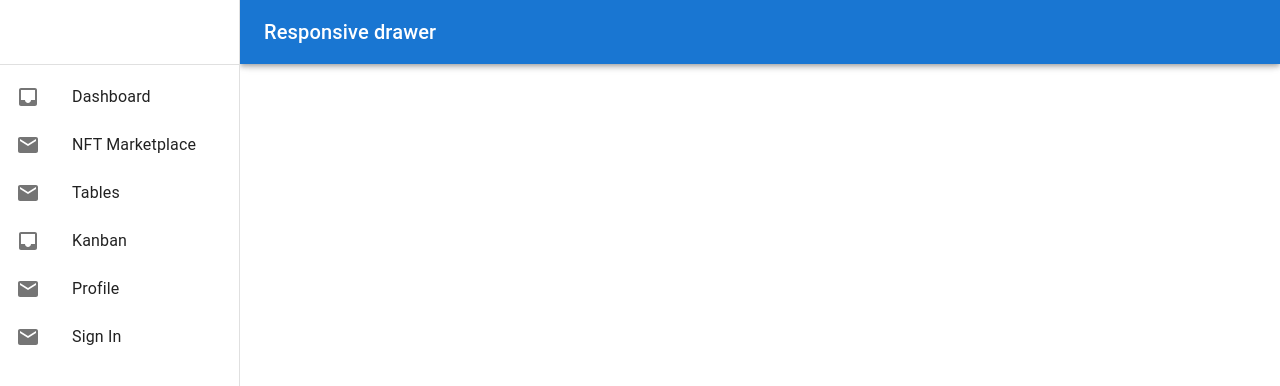
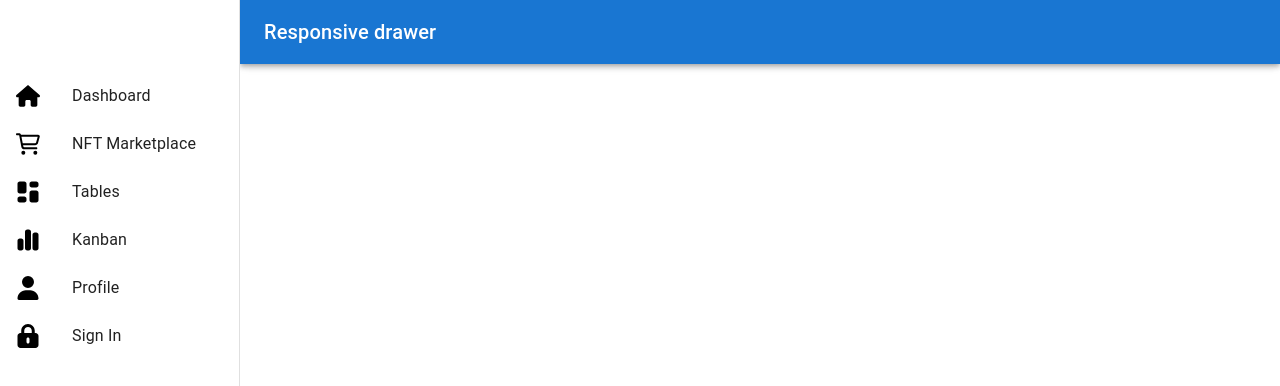
Before and after one commit to SINAZZzz/admin-dashboard, a React (Vite) app: page / in a window 1280 px wide. Shown: the top 386 px of the page. Built offline with nearby package versions, Linux system fonts and the light colour scheme.

Commit message:
feat: add icon in sidebar

```diff
--- a/src/layout/panel/Sidebar.tsx
+++ b/src/layout/panel/Sidebar.tsx
@@ -9,13 +9,20 @@ import {
   ListItemText,
   Toolbar,
 } from "@mui/material";
-import { Inbox, Mail } from "@mui/icons-material";
 import { drawerWidth } from "../../constants/layout";
+import {
+  cartShopping,
+  chartSimple,
+  house,
+  lock,
+  objectsColumn,
+  user,
+} from "../../constants/icons";
 
+const icons = [house, cartShopping, objectsColumn, chartSimple, user, lock];
 const drawer = (
   <div>
     <Toolbar />
-    <Divider />
     <List>
       {[
         "Dashboard",
@@ -28,7 +35,11 @@ const drawer = (
         <ListItem key={text} disablePadding>
           <ListItemButton>
             <ListItemIcon>
-              {index % 3 === 0 ? <Inbox /> : <Mail />}
+              <img
+                src={icons[index]}
+                alt={text}
+                style={{ width: 24, height: 24 }}
+              />
             </ListItemIcon>
             <ListItemText primary={text} />
           </ListItemButton>
```
